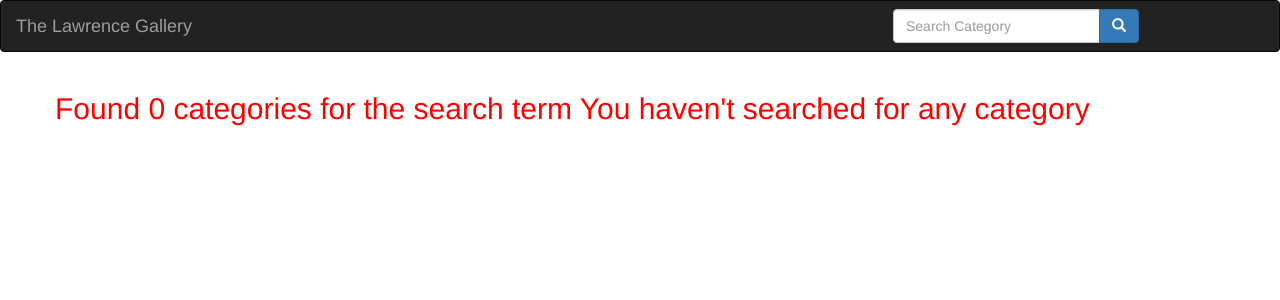
After one commit to owinolawrence/personal-gallery, a Django app: page /search/ in a window 1280 px wide. The commit adds this page. Shown: the top 300 px of the page. Run offline with Django 3.2, Linux system fonts and the light colour scheme; some libraries are stand-ins or nearby versions.

Commit message:
update  search form

```diff
--- a/photos/admin.py
+++ b/photos/admin.py
@@ -1,6 +1,6 @@
 from django.contrib import admin
-from .models import Location,Gategory,Images
+from .models import Location,Category,Images
 
 admin.site.register(Location)
-admin.site.register(Gategory)
+admin.site.register(Category)
 admin.site.register(Images)
--- /dev/null
+++ b/photos/templates/all-photos/search.html
@@ -0,0 +1,25 @@
+{% extends 'all-photos/base.html' %}
+{% block content %}
+<div class="container">
+
+  <div class="row">
+    {% if categories%}
+      <h2>Found {{ categories|length }} of searched term {{message}}</h2>
+    {% else %}
+      <h2> Found 0 categories for the search term {{message}}</h2>
+    {% endif %}
+
+  </div>
+
+  <div class="row">
+
+  {% if categories %}
+    {% for category in categories %}
+      <div class="col-sm-6 col-md-3">
+          <h1>{{category.title}}</h1>
+      </div>
+    {% endfor %}
+  {% endif %}
+  </div>
+</div>
+{% endblock %}
--- a/photos/templates/navbar.html
+++ b/photos/templates/navbar.html
@@ -20,7 +20,7 @@
         <form class="navbar-form" role="search" action="{% url 'search_results' %}">
 
           <div class="input-group">
-            <input type="text" class="form-control" placeholder="Search Article" name="article">
+            <input type="text" class="form-control" placeholder="Search Category" name="category">
             <div class="input-group-btn">
               <button class="btn btn-primary" type="submit"><i class="glyphicon glyphicon-search"></i></button>
             </div>
--- a/photos/urls.py
+++ b/photos/urls.py
@@ -7,4 +7,5 @@ urlpatterns=[
     # url('^$',views.index,name = 'index'),
     # url('^today/$', views.photos_of_today, name='photosToday'),
    url(r'^archives/(\d{4}-\d{2}-\d{2})/$', views.past_days_photos, name = 'pastPhotos'),
+   url(r'^search/', views.search_results, name='search_results')
 ]
```
Also changed, not shown: photos/models.py (+7 -2 lines).
